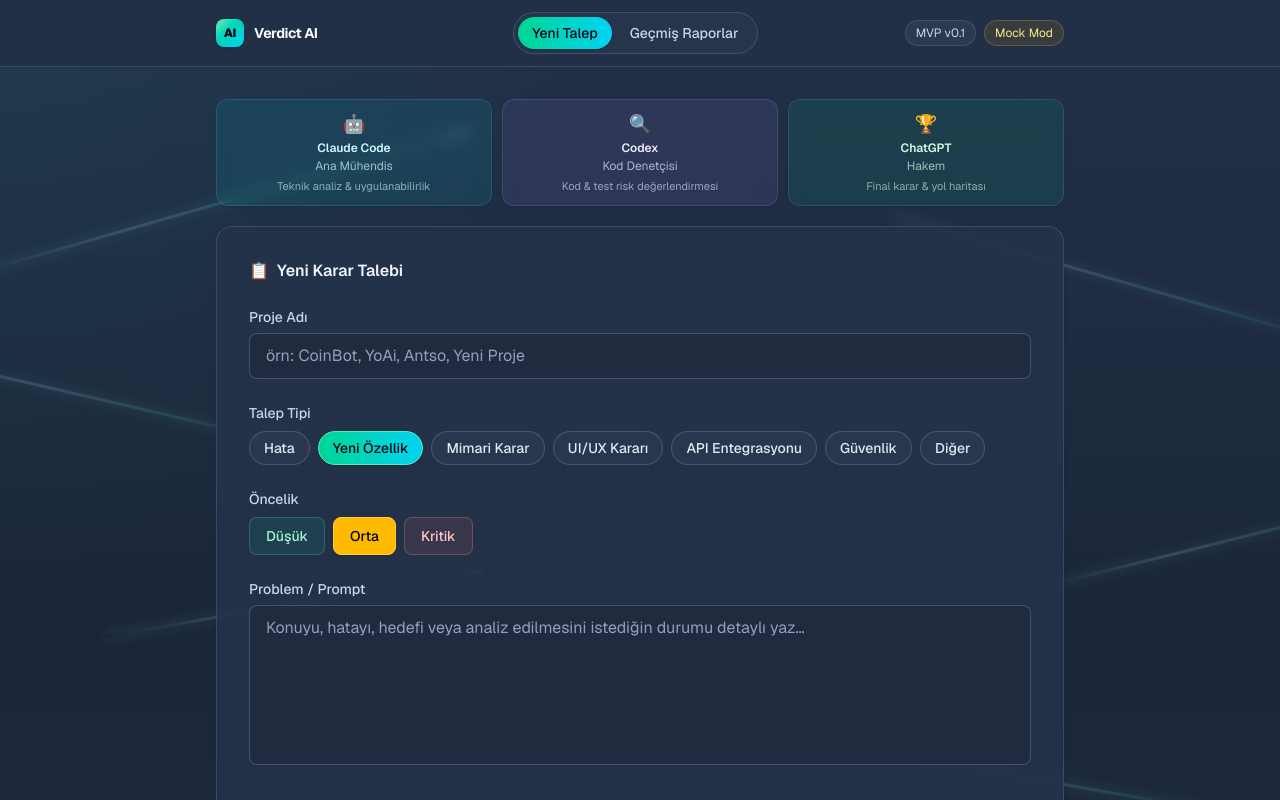
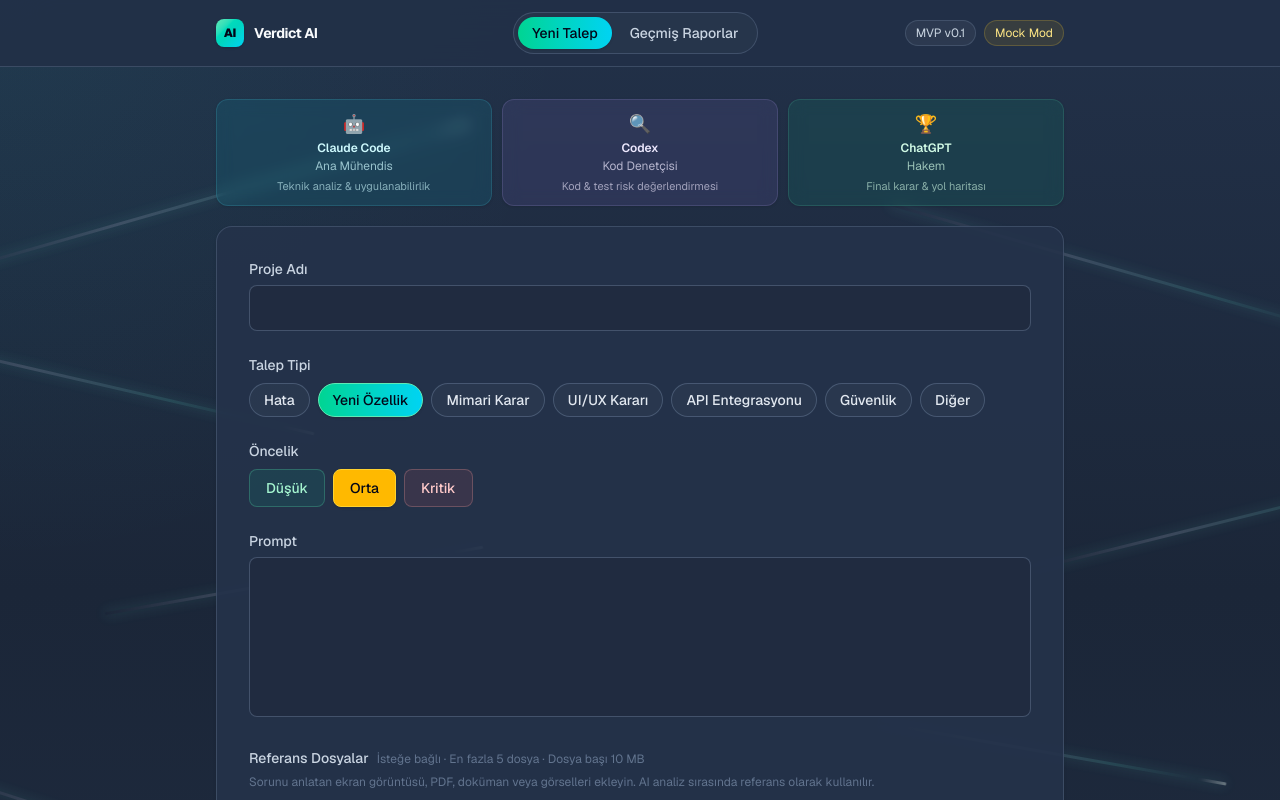
Before and after one commit to onursuay/Verdict-ai, a Next.js app: page / in a window 1280 px wide. Shown: the top 800 px of the page. Built offline with nearby package versions, Linux system fonts and the light colour scheme.

Commit message:
chore(ui): remove placeholder hints and form header
Co-Authored-By: Claude Opus 4.7 (1M context) <noreply@anthropic.com>

```diff
--- a/app/page.tsx
+++ b/app/page.tsx
@@ -172,10 +172,6 @@ export default function Home() {
 
             {/* Form */}
             <div className="bg-[#24324a]/92 rounded-2xl border border-slate-500/40 shadow-sm p-6 sm:p-8">
-              <h2 className="text-base font-semibold text-slate-100 mb-6 flex items-center gap-2">
-                <span>📋</span>
-                Yeni Karar Talebi
-              </h2>
               <DecisionRequestForm onSubmit={handleSubmit} isLoading={isLoading} />
             </div>
           </div>
--- a/components/DecisionRequestForm.tsx
+++ b/components/DecisionRequestForm.tsx
@@ -168,7 +168,6 @@ export default function DecisionRequestForm({ onSubmit, isLoading }: DecisionReq
           type="text"
           value={projectName}
           onChange={(e) => setProjectName(e.target.value)}
-          placeholder="örn: CoinBot, YoAi, Antso, Yeni Proje"
           required
           className="w-full px-4 py-2.5 rounded-lg border border-slate-500/55 bg-[#202b40] text-slate-100 placeholder-slate-400 focus:outline-none focus:ring-2 focus:ring-emerald-400/20 focus:border-emerald-300/60 transition"
         />
@@ -220,10 +219,10 @@ export default function DecisionRequestForm({ onSubmit, isLoading }: DecisionReq
         </div>
       </div>
 
-      {/* Problem / Prompt */}
+      {/* Prompt */}
       <div>
         <label className="block text-sm font-medium text-slate-300 mb-1.5">
-          Problem / Prompt
+          Prompt
         </label>
         <textarea
           value={problem}
@@ -232,7 +231,6 @@ export default function DecisionRequestForm({ onSubmit, isLoading }: DecisionReq
             e.target.style.height = "auto";
             e.target.style.height = e.target.scrollHeight + "px";
           }}
-          placeholder="Konuyu, hatayı, hedefi veya analiz edilmesini istediğin durumu detaylı yaz…"
           required
           style={{ minHeight: "160px" }}
           className="w-full px-4 py-2.5 rounded-lg border border-slate-500/55 bg-[#202b40] text-slate-100 placeholder-slate-400 focus:outline-none focus:ring-2 focus:ring-emerald-400/20 focus:border-emerald-300/60 transition resize-none overflow-hidden"
```
